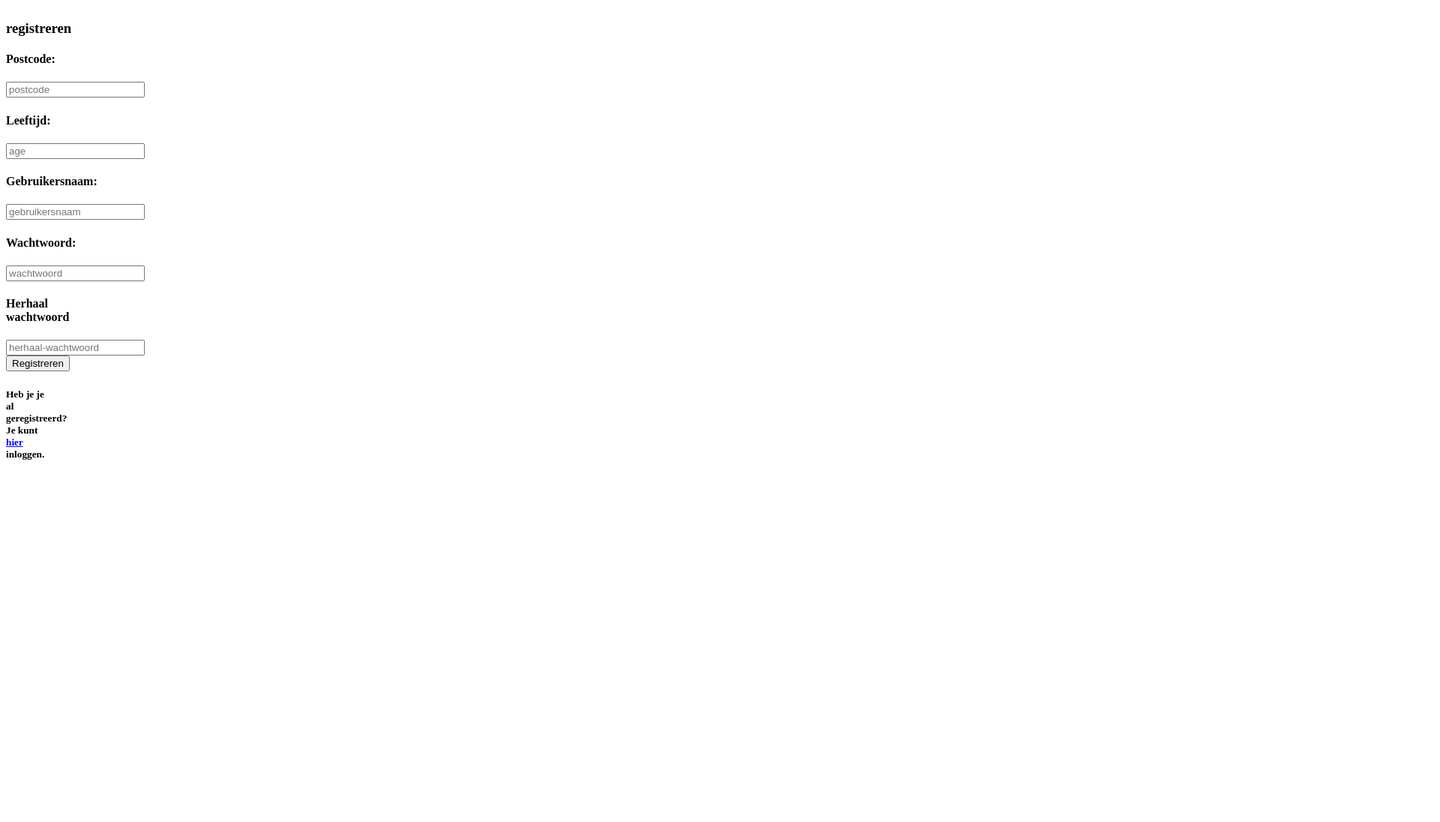
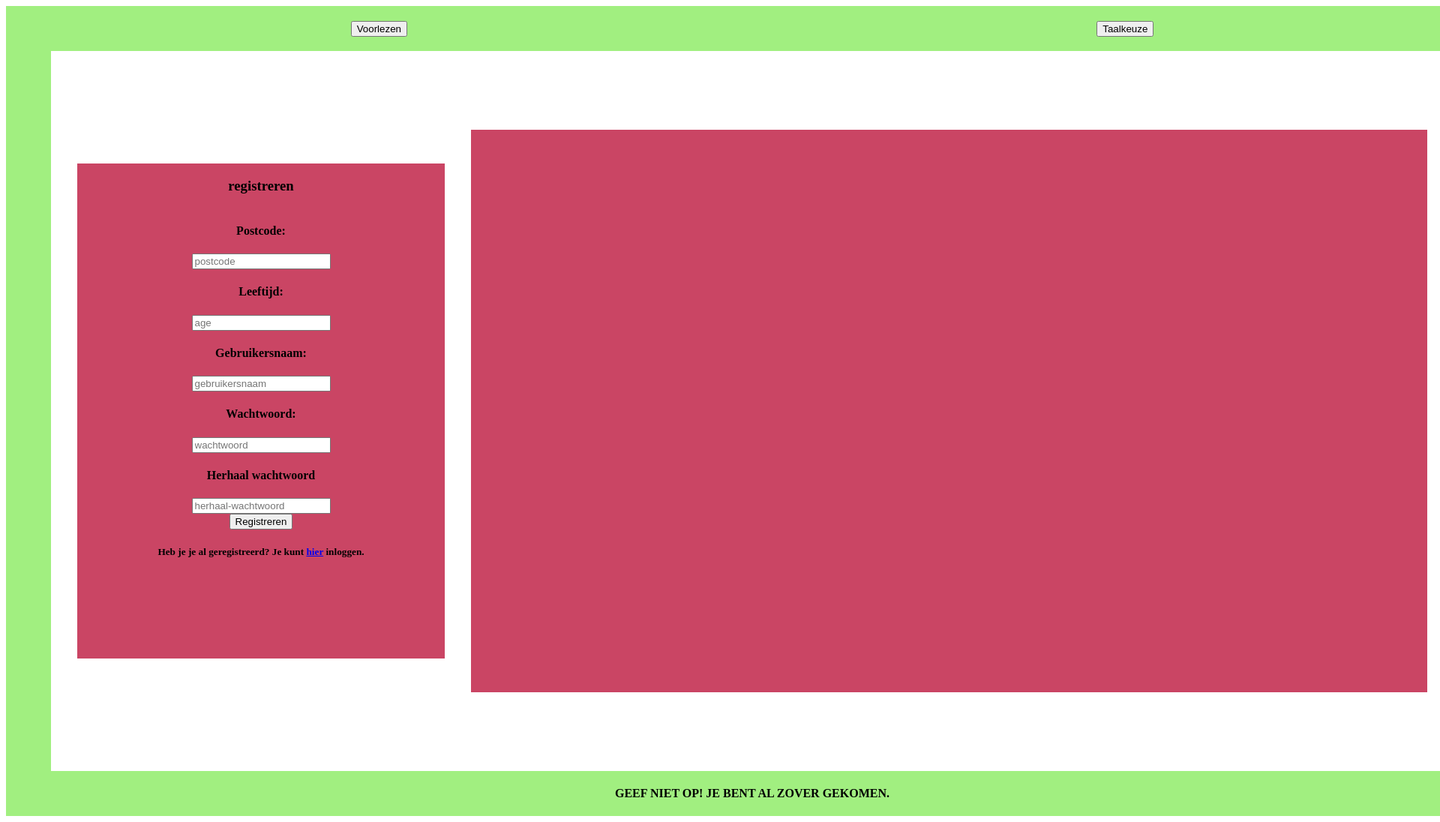
Before and after one commit to hvtk/eindopdracht-frontend-hvtk, a React (Create React App) app: page /signup in a window 1280 px wide. Shown: the top 1096 px of the page at 75% size, 1920 px wide, since content can reach past the window. Built offline with nearby package versions, Linux system fonts and the light colour scheme.

Commit message:
added code layout signup page

```diff
--- a/src/components/pageBasics/pageGrid.css
+++ b/src/components/pageBasics/pageGrid.css
@@ -14,7 +14,7 @@
     grid-area: search-age;
 }
 
-#picture-children {
+#picture-children-background {
     grid-area: picture-children;
 }
 
--- a/src/pages/homepage/Homepage.css
+++ b/src/pages/homepage/Homepage.css
@@ -115,5 +115,5 @@ img {
     color: black;
     display: flex;
     justify-content: center;
-    align-content: center;
+    align-items: center;
 }
--- a/src/pages/homepage/Homepage.js
+++ b/src/pages/homepage/Homepage.js
@@ -25,9 +25,6 @@ function Homepage() {
                     type="submit" >
                     Taalkeuze
                 </button>
-                 <div id="border-top__item">
-                     <h4> H </h4>
-                 </div>
             </div>
             <div id="border-right"></div>
             <div className="layoutInputBorderBottom" id="border-bottom">
--- a/src/pages/signUp/SignUp.css
+++ b/src/pages/signUp/SignUp.css
@@ -9,16 +9,24 @@
     margin-left: 35px;
     margin-top: 150px;
 }*/
+/*.ageGridTotalWebsite {
+    display: grid;
+    grid-template-columns: 60px 35px 490px 35px 35px 160px 84px 160px 84px 160px 32px 51px 160px 84px 160px 35px 35px 60px;
+    grid-template-rows: 60px 45px 60px 45px 40px 40px 50px 30px 50px 40px 160px 90px 160px 80px 80px 45px 60px 45px 60px; */
+
+
 
 .signUpLayout {
     display: grid;
     grid-template-columns: 60px 35px 490px 35px 750px 35px 490px 35px 60px;
-    grid-template-rows: 60px 45px 105px 660px 105px 45px 60px;
+    grid-template-rows: 60px 45px 60px 45px 660px 45px 60px 45px 60px;
     grid-template-areas:
     "border-top border-top border-top border-top border-top border-top border-top border-top border-top"
     "border-left . . . . . . . border-right"
     "border-left . . . . . . . border-right"
-    "border-left . signUp-box . . . . . border-right"
+    "border-left . . . picture-children-background picture-children-background picture-children-background . border-right"
+    "border-left . signUp-box . picture-children-background picture-children-background picture-children-background . border-right"
+    "border-left . . . picture-children-background picture-children-background picture-children-background . border-right"
     "border-left . . . . . . . border-right"
     "border-left . . . . . . . border-right"
     "border-bottom border-bottom border-bottom border-bottom border-bottom border-bottom border-bottom border-bottom border-bottom";
@@ -45,7 +53,8 @@
 }
 
 #signUp-box {
-    grid-area: signup;
+    grid-area: signUp-box;
+    background-color: #CA4564;
 }
 
 .signUpBox {
@@ -53,9 +62,13 @@
     display: flex;
     flex-direction: column;
     justify-content: flex-start;
-    text-align: center;
+    align-items: center;
 }
 
+#picture-children-background {
+    grid-area: picture-children-background;
+    background-color: #CA4564;
+}
 
 .layoutInputBorderTop {
     background-color: aqua;
@@ -70,5 +83,5 @@
     color: black;
     display: flex;
     justify-content: center;
-    align-content: center;
+    align-items: center;
 }
--- a/src/pages/signUp/SignUp.js
+++ b/src/pages/signUp/SignUp.js
@@ -15,10 +15,29 @@ function SignUp() {
         console.log(data);
     }
 
+    function onFormSubmitReadout(data) {
+        console.log(data);
+    }
+
     return (
       <>
           <div className="signUpLayout">
-            <form className="signUp-box" id="signUpBox" onSubmit={handleSubmit(onFormSubmit)}>
+              <div className="layoutInputBorderTop" id="border-top" onSubmit={handleSubmit(onFormSubmitReadout)}>
+                  <button
+                      type="submit" >
+                      Voorlezen
+                  </button>
+                  <button
+                      type="submit" >
+                      Taalkeuze
+                  </button>
+              </div>
+              <div id="border-right"></div>
+              <div className="layoutInputBorderBottom" id="border-bottom">
+                  <h4> GEEF NIET OP! JE BENT AL ZOVER GEKOMEN. </h4>
+              </div>
+              <div id="border-left"></div>
+              <form className="signUpBox" id="signUp-box" onSubmit={handleSubmit(onFormSubmit)}>
 
                <h3> registreren </h3>
 
@@ -82,13 +101,15 @@ function SignUp() {
                  />
                </label>
 
-              <br/>
                <button
                 type="submit" >
                 Registreren
                </button>
+
                <h5>Heb je je al geregistreerd? Je kunt <Link to="/signin">hier</Link> inloggen.</h5>
+
              </form>
+             <div id="picture-children-background"></div>
           </div>
       </>
     );
```
Lines whose indentation alone changed are shown as unchanged.
